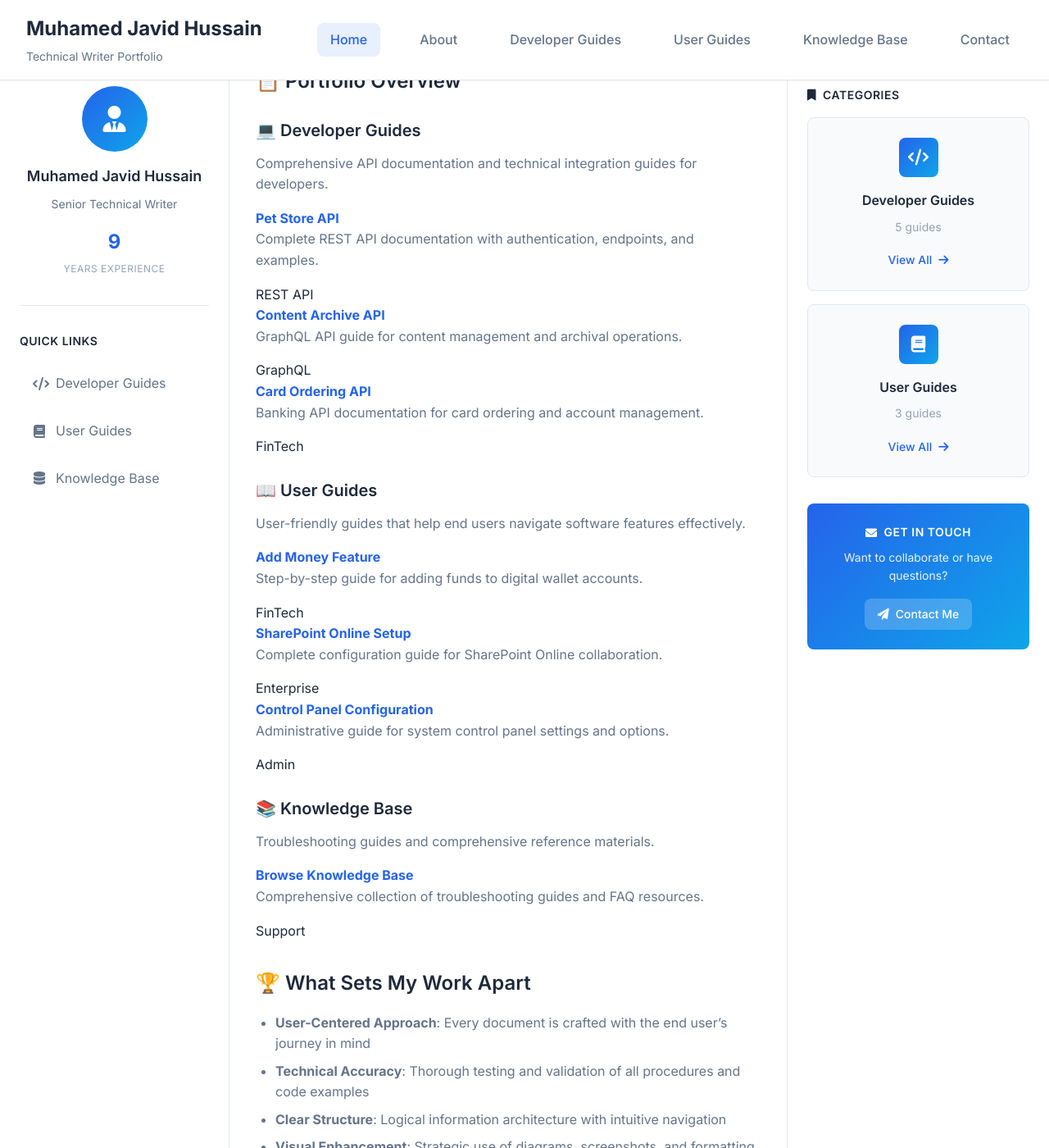
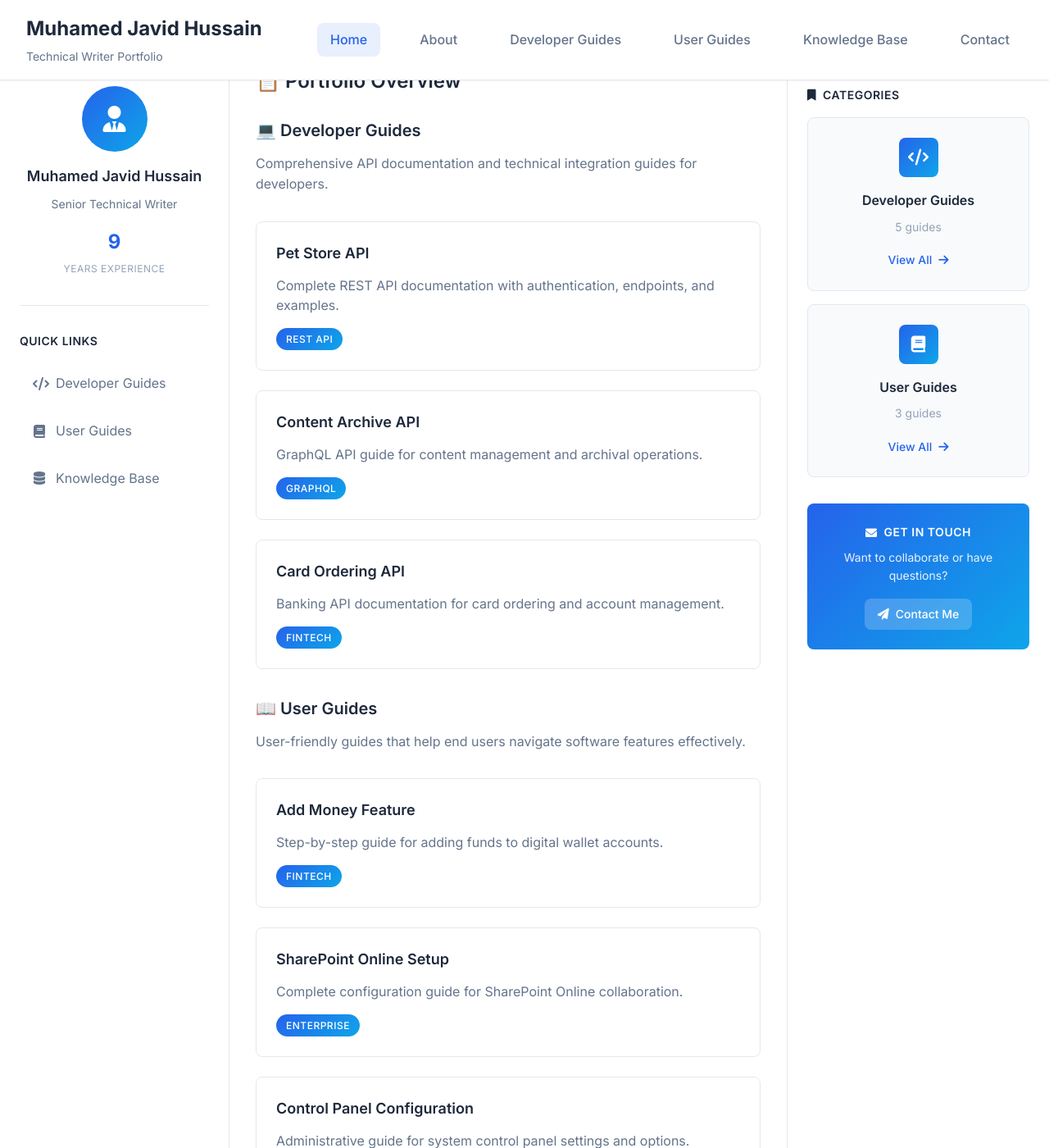
Before and after one commit to ashfaqfarook/Test, a Jekyll site: the page built from index.md, in a window 1280 px wide and 1400 px high, scrolled down 668 px. Shown: the whole window at 82% size. Built offline with Jekyll 4.4.1, drawn with Linux system fonts in a browser that asks for light colours.

Commit message:
Update style.scss

```diff
--- a/assets/css/style.scss
+++ b/assets/css/style.scss
@@ -518,6 +518,166 @@ body {
     color: var(--primary-color);
 }
 
+/* Portfolio Grid */
+.portfolio-grid {
+    display: grid;
+    grid-template-columns: repeat(auto-fit, minmax(300px, 1fr));
+    gap: 1.5rem;
+    margin: 2rem 0;
+}
+
+.portfolio-item {
+    background: var(--surface-color);
+    border: 1px solid var(--border-color);
+    border-radius: var(--radius);
+    padding: 1.5rem;
+    transition: var(--transition);
+    position: relative;
+}
+
+.portfolio-item:hover {
+    border-color: var(--primary-color);
+    box-shadow: var(--shadow-md);
+    transform: translateY(-2px);
+}
+
+.portfolio-item h4 {
+    margin-bottom: 0.75rem;
+    font-size: 1.125rem;
+    font-weight: 600;
+}
+
+.portfolio-item h4 a {
+    color: var(--text-primary);
+    text-decoration: none;
+    transition: var(--transition);
+}
+
+.portfolio-item h4 a:hover {
+    color: var(--primary-color);
+}
+
+.portfolio-item p {
+    color: var(--text-secondary);
+    margin-bottom: 1rem;
+    line-height: 1.5;
+}
+
+.tech-tag {
+    display: inline-block;
+    background: linear-gradient(135deg, var(--primary-color), var(--accent-color));
+    color: white;
+    font-size: 0.75rem;
+    font-weight: 500;
+    padding: 0.25rem 0.75rem;
+    border-radius: 1rem;
+    text-transform: uppercase;
+    letter-spacing: 0.5px;
+}
+
+/* Copy Code Button */
+.copy-code-btn {
+    position: absolute;
+    top: 0.75rem;
+    right: 0.75rem;
+    background: var(--surface-color);
+    border: 1px solid var(--border-color);
+    border-radius: 0.375rem;
+    padding: 0.5rem;
+    cursor: pointer;
+    opacity: 0;
+    transition: var(--transition);
+    color: var(--text-secondary);
+    font-size: 0.875rem;
+}
+
+pre:hover .copy-code-btn {
+    opacity: 1;
+}
+
+.copy-code-btn:hover {
+    background: var(--background-color);
+    color: var(--text-primary);
+}
+
+/* Enhanced content styling */
+.content blockquote {
+    border-left: 4px solid var(--primary-color);
+    background: rgba(37, 99, 235, 0.05);
+    margin: 1.5rem 0;
+    padding: 1rem 1.5rem;
+    border-radius: 0 var(--radius) var(--radius) 0;
+}
+
+.content blockquote p {
+    margin-bottom: 0;
+    font-style: italic;
+    color: var(--text-primary);
+}
+
+.content table {
+    width: 100%;
+    border-collapse: collapse;
+    margin: 1.5rem 0;
+    background: var(--surface-color);
+    border: 1px solid var(--border-color);
+    border-radius: var(--radius);
+    overflow: hidden;
+}
+
+.content th,
+.content td {
+    padding: 0.75rem 1rem;
+    text-align: left;
+    border-bottom: 1px solid var(--border-color);
+}
+
+.content th {
+    background: var(--background-color);
+    font-weight: 600;
+    color: var(--text-primary);
+}
+
+.content tr:last-child td {
+    border-bottom: none;
+}
+
+.content tr:hover {
+    background: rgba(37, 99, 235, 0.03);
+}
+
+/* Alert boxes */
+.alert {
+    padding: 1rem 1.5rem;
+    margin: 1.5rem 0;
+    border-radius: var(--radius);
+    border-left: 4px solid;
+}
+
+.alert-info {
+    background: rgba(14, 165, 233, 0.1);
+    border-color: var(--accent-color);
+    color: var(--text-primary);
+}
+
+.alert-warning {
+    background: rgba(245, 158, 11, 0.1);
+    border-color: #f59e0b;
+    color: var(--text-primary);
+}
+
+.alert-success {
+    background: rgba(16, 185, 129, 0.1);
+    border-color: #10b981;
+    color: var(--text-primary);
+}
+
+.alert-error {
+    background: rgba(239, 68, 68, 0.1);
+    border-color: #ef4444;
+    color: var(--text-primary);
+}
+
 /* Responsive Design */
 @media (max-width: 1024px) {
     .main-layout {
```
